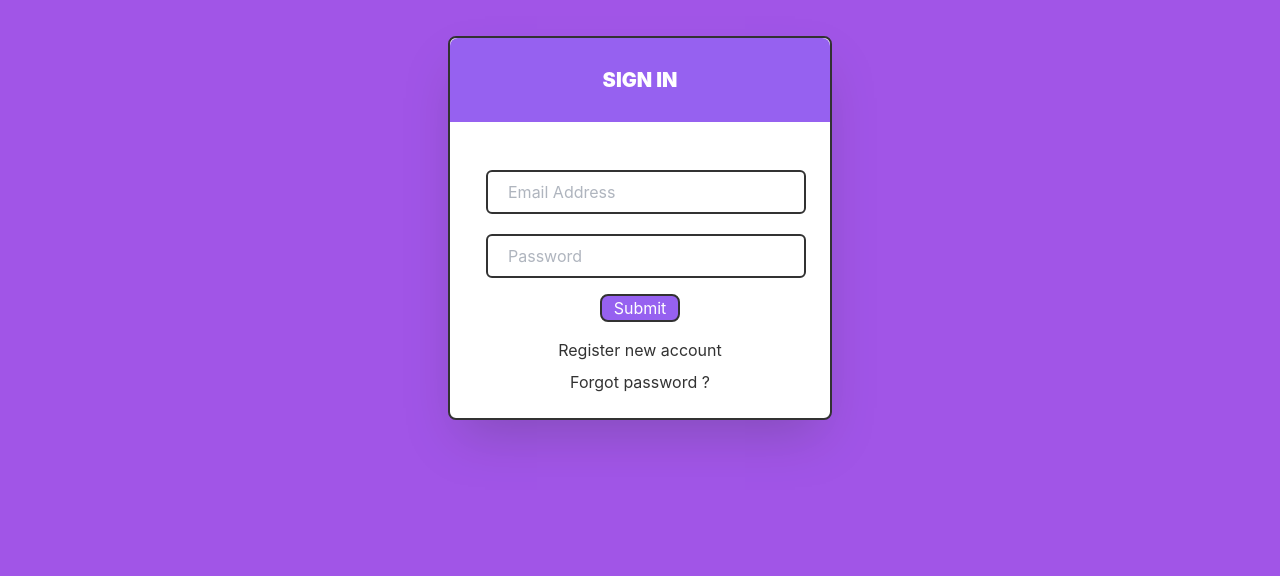
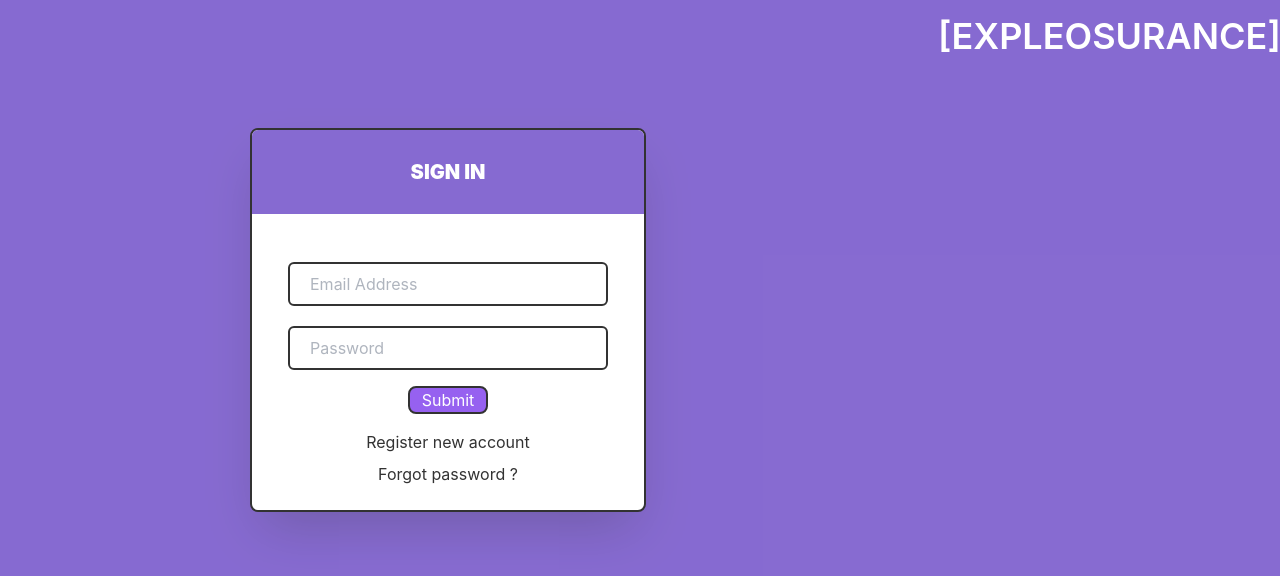
Before and after one commit to testerintelligent/expAppsurance, a React (Create React App) app in the folder Client/: page / in a window 1280 px wide. Shown: the top 576 px of the page. Built offline with nearby package versions, Linux system fonts and the light colour scheme.

Commit message:
Change features in delete button color

```diff
--- a/Client/src/App.css
+++ b/Client/src/App.css
@@ -1,11 +1,12 @@
 .App {
+  /* #6946C6 -expleo color */
   text-align: center;
-  background-color: blueviolet;
+  background-color: #6946C6;
  /* Path to your background image */
   background-size: cover; /* Ensures the image covers the entire container */
   background-position: center; /* Centers the image */
   background-repeat: no-repeat; /* Prevents the image from repeating */
-  height: 100vh; /* Full height */
+  height: 100vh;
   width: 100%; /* Full width */
   position: relative;
   opacity: 0.8;
--- a/Client/src/App.js
+++ b/Client/src/App.js
@@ -23,11 +23,12 @@ function App() {
 
 
             <Route path="/" element={<LoginPage/>} />
+            <Route path='/forgotPassword' element={<ForgotPasswordPage/>}/>
+            <Route path="/register" element={<RegistrationPage/>} />
             <Route element={<Layout />}>
-            <Route path="/register" element={<RegistrationPage/>} />
             <Route path='/home' element={<HomePage/>}/>
             <Route path='/insurance' element={<InsurancePage/>}/>
-            <Route path='/forgotPassword' element={<ForgotPasswordPage/>}/>
+
             <Route path='/Dashboard' element={<Dashboard/>}/>
             <Route path='/about' element={<About/>}/>
           </Route>
--- a/Client/src/component/Dashboard.jsx
+++ b/Client/src/component/Dashboard.jsx
@@ -71,7 +71,7 @@ const Dashboard = () => {
       </div> */}
 
       {insuranceData.length > 0 ? (
-        <div className='bg-violet-600  ml-44 w-max h-max'>
+        <div className='bg-[#6946C6]  ml-44 w-max h-max'>
         <div className='insuranceTable'>
         <table  className='mt-0 border-2 border-white w-max '>
           <thead className=''>
@@ -88,7 +88,7 @@ const Dashboard = () => {
           </thead>
           <tbody className='' >
             {insuranceData.map((insurance, index) => (
-              <tr className='hover:bg-black border-2 ' key={index}>
+              <tr className='hover:bg-black border-2  ' key={index} >
                 <td className='text-white border-white border-2 p-0'>{formatDate(insurance.CurrentDate)}</td>
                 <td className='text-white border-white border-2 p-0'>{insurance._id}</td>
                 <td className='text-white border-white border-2 p-0'>{insurance.Name}</td>
@@ -98,7 +98,7 @@ const Dashboard = () => {
                 <td className='text-white border-white border-2 p-0'>{insurance.Premium}</td>
 
                 <td className='deleteButton'>
-                  <button className='h-7 w-32 text-center hover:text-violet-400 text-white bg-black hover:bg-white  border-black rounded-md uppercase ' onClick={() => openModal(insurance._id)}>Delete Policy</button>
+                  <button className='text-center hover:text-red-600 text-black font-semibold    border-black rounded-md uppercase ' onClick={() => openModal(insurance._id)}>Delete Policy</button>
                 </td>
               </tr>
             ))}
--- a/Client/src/component/ForgotPassword.jsx
+++ b/Client/src/component/ForgotPassword.jsx
@@ -31,7 +31,7 @@ const ForgotPasswordPage = () => {
   };
 
   return (
-    <div className="forgot-password-page">
+    <div className="forgot-password-page border-2 bg-white">
 
       <h1>Forgot Password</h1>
       <form onSubmit={handleSubmit}>
--- a/Client/src/component/InsurancePage.jsx
+++ b/Client/src/component/InsurancePage.jsx
@@ -118,9 +118,9 @@ const InsurancePage = () => {
   };
 
   return (
-    <div className=' flex justify-center bg-violet-600 w-100% h-100% pb-10'>
-    <div className=" mt-4 h-500% w-115 ml-48 bg-white border-2 border-black rounded-lg">
-    <div className='h-14 bg-violet-600 text-center '>
+    <div className=' flex justify-center bg-[#6946C6] w-100% h-100% pb-10'>
+    <div className=" mt-4 h-500% w-180 ml-48 bg-white border-2 border-black rounded-lg">
+    <div className='h-14 bg-[#6946C6] text-center rounded-t-md'>
     <h1 className='font-bold p-3 text-white '>Insurance Policy Details</h1>
     </div>
 
--- a/Client/src/component/LoginPage.jsx
+++ b/Client/src/component/LoginPage.jsx
@@ -41,9 +41,10 @@ const LoginPage = () => {
 
   return (
     <div className="flex  text-center justify-center  rounded-lg ">
-      <div className="border-2 h-96  w-96 m-9   border-black shadow-2xl bg-white rounded-lg">
+
+      <div className="border-2 h-96 mt-32  w-120 m-9   border-black shadow-2xl bg-white rounded-lg">
         <div className="text-center  ">
-        <h1 className="p-7 rounded-t-lg font-text-lg font-black justify-center text-white uppercase bg-violet-600 text-xl">Sign in</h1>
+        <h1 className="p-7 rounded-t-md font-text-lg font-black  justify-center text-white uppercase bg-[#6946C6] text-xl">Sign in</h1>
         </div>
        <div className="p-7">
         <div className=" text-center m-2 ">
@@ -81,6 +82,10 @@ const LoginPage = () => {
           <h4 className="hover:text-slate-400 pb-3">Forgot password ?</h4>
         </a>
       </div>
+
+      </div>
+      <div className="flex-col-reverse ">
+        <h2 className=" justify-end text-white uppercase font-semibold hover:text-black text-4xl size-96 pt-4 pl-64">[Expleosurance]</h2>
       </div>
     </div>
   );
--- a/Client/src/component/RegistrationPage.jsx
+++ b/Client/src/component/RegistrationPage.jsx
@@ -32,7 +32,8 @@ const RegistrationPage = () => {
     navigate('/');
   }
   const handleSubmit=(event)=>{
-    {<div><h5>{message}</h5>
+    {<div>
+      <h5>{message}</h5>
           </div>
   }
     event.preventDefault();
@@ -61,11 +62,14 @@ const RegistrationPage = () => {
 
 
   return (
-    <div className="registrationPage">
+    <div className=' flex justify-center'>
+    <div className="p-7 rounded-t-lg  uppercase bg-violet-600 h-100%">
 
-      <div className='registration_container'>
+      <div className='bg-white rounded-md p-5 w-96'>
+     <div className=' font-semibold'>
+     <h3 className='registerTitle'>Create an Account</h3>
+     </div>
 
-        <h3 className='registerTitle'>Create an Account</h3>
         {submitted?(
           <div className="success-message"><h2>Registration successful!</h2>
            <button className='navLogin' onClick={navigateLoginPage}>Navigate to login Page
@@ -164,7 +168,7 @@ const RegistrationPage = () => {
           />
         </div>
           </div>
-          <button type="submit" className='registerButton'>Register</button>
+          <button type="submit" className='border-2 border-black p-2 rounded-md bg-violet-600 text-white hover:bg-white hover:text-black'>Register</button>
         </form>
 
       )}
@@ -172,6 +176,7 @@ const RegistrationPage = () => {
        </p>}
       </div>
     </div>
+    </div>
   );
 }
 
--- a/Client/src/layout/sidebar.js
+++ b/Client/src/layout/sidebar.js
@@ -53,11 +53,12 @@ const Sidebar = () => {
           >
             About
           </NavLink>
-          <button className=" py-3 px-4 hover:bg-cyan-50 rounded-lg hover:text-cyan-900 text-white justify-start font-semibold" onClick={handleLogout}>Logout</button>
         </li>
       </ul>
 
-
+      <div className=" px-4 py-3  hover:bg-cyan-50 flex items-center hover:text-cyan-900 text-white font-semibold rounded-lg">
+        <button className='w-64 text-left h-6' onClick={handleLogout}>Logout</button>
+      </div>
     </div>
   </div>
 
--- a/Client/src/style/Dashboard.css
+++ b/Client/src/style/Dashboard.css
@@ -55,3 +55,9 @@ th, td {
 .modalContent button {
   margin: 10px;
 }
+table tr:hover td:nth-child(8) {
+
+  background-color: white;
+ color: black;
+
+}
```
